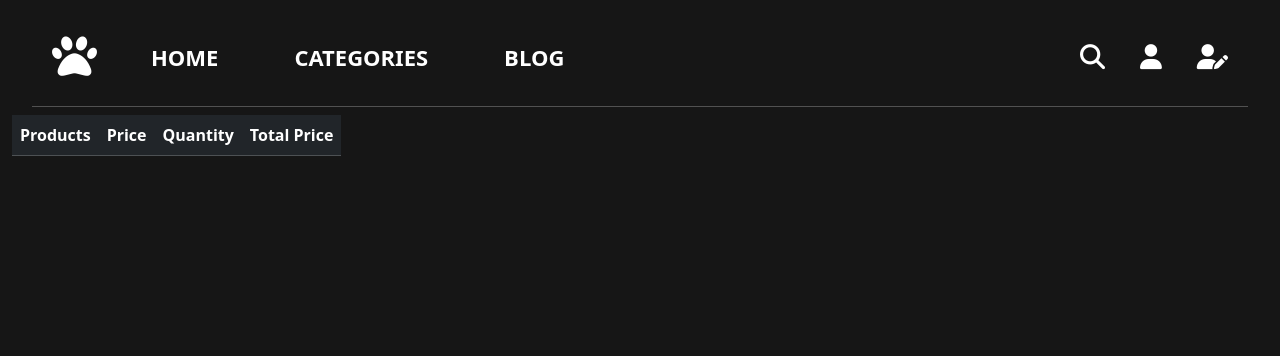
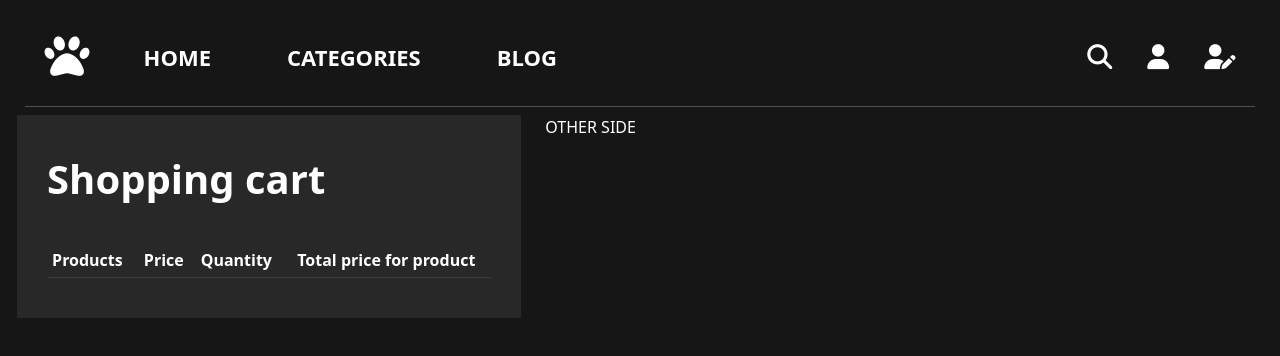
Before and after one commit to webinnerWB/wojciech-bojarski-portfolio, a Next.js app: page /store/order in a window 1280 px wide. Shown: the top 356 px of the page. Built offline with nearby package versions, Linux system fonts and the light colour scheme; no server answers; the database is empty.

Commit message:
shopping cart

```diff
--- a/components/services/store/ProductsContextProvider.tsx
+++ b/components/services/store/ProductsContextProvider.tsx
@@ -8,8 +8,9 @@ import React, {
 
 export interface ServiceProductsContextProps  {
     productsArray: object[],
-    getProductsArray: object[]
-    addProduct: (obj: object, index: number) => object[]
+    getProductsArray: object[],
+    $updateCounter: (id: number) => void,
+    $addProduct: (obj: object, index: number) => object[]
 }
 
 type productsContext = {
@@ -20,12 +21,18 @@ export const ProductsContext = createContext<ServiceProductsContextProps>({} as
 
 const ProductsContextProvider: FC<productsContext> = ({ children }) => {
     const [productsArray, setProductsArray] = useState<object[]>([])
-    const [getProductsArray, setGetProductsArray] = useState<object[]>([])
-    const addProduct = (obj: object, index: number) => {
+    const [getProductsArray, setGetProductsArray] = useState<any[]>([])
+    const $addProduct = (obj: object, index: number) => {
         const objAsString = JSON.stringify(obj)
         localStorage.setItem(`${index}${productsArray.length}4444988`, objAsString)
         setProductsArray(prevEl => [...prevEl, obj])
         return productsArray
+    }
+    const $updateCounter = (id: number) => {
+        setGetProductsArray(prevEl => {
+            const newArray = prevEl.filter(el => el.id !== id)
+            return newArray
+        })
     }
     useEffect(() => {
         setGetProductsArray([])
@@ -44,7 +51,8 @@ const ProductsContextProvider: FC<productsContext> = ({ children }) => {
     const contextValue: ServiceProductsContextProps = {
         productsArray,
         getProductsArray,
-        addProduct
+        $addProduct,
+        $updateCounter
     }
 
     return (
--- a/components/storeElements/Categories.tsx
+++ b/components/storeElements/Categories.tsx
@@ -28,8 +28,8 @@ const Categories: FC<categoryComponent> = ({ handleSearchResults, valuesArray }:
   }
 
   const categoryFilterHandler = ( value: string) => {
-    const value2: string = value.toLocaleLowerCase()
-    handleSearchResults(value2)
+    const categoryValue: string = value.toLocaleLowerCase()
+    handleSearchResults(categoryValue)
   }
   const removeCategoryFilter = (index: number) => {
     if(elIndex.includes(index)) {
--- a/components/storeElements/Header.tsx
+++ b/components/storeElements/Header.tsx
@@ -81,7 +81,7 @@ export const Header: FC<hederComponent> = ({handleSearchingValue, handleSearchRe
                                 ref={searchIntup}
                                 />
                             <i className={`fa-solid fa-magnifying-glass ${style.ico} ${isSearchVisible ? style.activeSearch : ''}`} onClick={toggleSearch}></i>
-                            { userLogged ?
+                            { userLogged && getProductsArray.length > 0 ?
                                 <Link  href="/store/order">
                                     <div className={`${style.shoppingWraper}`}>
                                         <i className={`fa-solid fa-cart-shopping ${style.ico} ${userLogged ? style.m0 : ''}`}></i>
--- a/components/storeElements/ProductOrdered.tsx
+++ b/components/storeElements/ProductOrdered.tsx
@@ -1,18 +1,59 @@
-import React, { useState, useEffect, useContext, FC } from "react";
+import React, { useState, useEffect, useContext, FC, Fragment } from "react";
 import { ServiceProductsContextProps, ProductsContext } from '../../components/services/store/ProductsContextProvider'
+import { useRouter } from "next/router";
 
 import style from '../../style/store.module.scss'
 const ProductOrdered: FC = () => {
 
     interface QuantityItem {
         id: number,
-        amount: number
+        amount: number,
+        price: number
     }
 
     const [localStorageDataProducts, setLocalStorageDataProducts] = useState<any[]>([])
-    const { productsArray, getProductsArray }:ServiceProductsContextProps = useContext(ProductsContext)
-    const [quantity, setQuantity] = useState<QuantityItem[]>([])
+    const { productsArray, getProductsArray, $updateCounter }:ServiceProductsContextProps = useContext(ProductsContext)
+    const [quantityObjects, setQuantityObjects] = useState<QuantityItem[]>([])
     const [objectsID, setObjectsID] = useState<number[]>([])
+    const [totalCost, setTotalCost] = useState<number>(0)
+    const router = useRouter()
+
+    const removeProduct = (id: number) => {
+        $updateCounter(id)
+        setLocalStorageDataProducts(prevEl => {
+            const newArrayLocalStorageDataProducts = prevEl.filter(currentEl => currentEl.id !== id)
+            return newArrayLocalStorageDataProducts
+        })
+        setQuantityObjects(prevEl => {
+            const newArrayLocalStorageDataProducts = prevEl.filter(currentEl => currentEl.id !== id)
+            return newArrayLocalStorageDataProducts
+        })
+        Object.keys(localStorage).forEach(key => {
+            const isNumberKey = Number(key)
+            if(!isNaN(isNumberKey)){
+                const itemKey = localStorage.getItem(key)
+                if(itemKey) {
+                    const product = JSON.parse(itemKey)
+                    if(product.id === id) {
+                        localStorage.removeItem(key)
+                    }
+                }
+            }
+        })
+        const arrayLength = localStorageDataProducts.length - 1
+        if(arrayLength === 0) {
+            router.push('/store')
+        }
+    }
+
+    useEffect(() => {
+        setTotalCost(0)
+        quantityObjects.forEach(obj => {
+            const singleProductCost = obj.amount * obj.price
+            singleProductCost.toFixed(2)
+            setTotalCost(prevCost => prevCost + singleProductCost)
+        })
+    }, [localStorageDataProducts, productsArray, quantityObjects, objectsID])
 
     useEffect(() => {
         setLocalStorageDataProducts([])
@@ -41,30 +82,34 @@ const ProductOrdered: FC = () => {
             const lengthArray = objectsID.filter(el => el === product.id)
             const newItem: QuantityItem = {
                 id: product.id,
-                amount: lengthArray.length
+                amount: lengthArray.length,
+                price: product.price
             }
-            setQuantity(prevEl => {
+            setQuantityObjects(prevEl => {
                 const newArray = prevEl.filter(item => item.id !== product.id)
                 return newArray
             })
-            setQuantity(prevEl => [...prevEl, newItem])
+            setQuantityObjects(prevEl => [...prevEl, newItem])
         })
-        console.log(`quantity: `, quantity)
-    }, [getProductsArray, localStorageDataProducts, productsArray, objectsID])
+        console.log(`quantity: `, quantityObjects)
+        console.log(`localStorageDataProducts: `, localStorageDataProducts)
+    }, [getProductsArray, localStorageDataProducts])
 
     let products = localStorageDataProducts.map((el, index) => (
-        <tr key={`${index}`}>
-            <th scope="row">
-                <div className={`d-lg-flex ${style.product}`}>
+        <tr key={`${index}`} className={`${style.borderBottom}`}>
+            <th scope="row" className={`${style.td}`}>
+                <div className={`d-lg-flex align-items-lg-center ${style.product}`}>
                     <img className={`${style.imgProduct}`} src={el.imgurl} />
-                    <p>{el.name}</p>
+                    <p className={`${style.name}`}>{el.name}</p>
                 </div>
             </th>
-            <td>{el.price}</td>
-            <td>{quantity[index] && el.id === quantity[index].id && quantity[index].amount}</td>
-            <td>{el.price}</td>
+            <td className={`${style.td}`}>{el.price}$</td>
+            <td className={`${style.td}`}>{quantityObjects[index] && el.id === quantityObjects[index].id && quantityObjects[index].amount}</td>
+            <td className={`${style.td}`}>{quantityObjects[index] && el.price * quantityObjects[index].amount}$</td>
+            <td onClick={() => removeProduct(el.id)}>x</td>
         </tr>
     ))
+
     return (
         <>
             { localStorageDataProducts
--- a/components/storeElements/SearchResults.tsx
+++ b/components/storeElements/SearchResults.tsx
@@ -15,7 +15,7 @@ const SearchResults: FC<results> = ({ valueSearch, results, valuesArray }: resul
     const noResultsRef = useRef<HTMLDivElement | null>(null);
     const span = useRef<HTMLSpanElement[] | null>([]);
 
-    const { addProduct }: ServiceProductsContextProps = useContext(ProductsContext)
+    const { $addProduct }: ServiceProductsContextProps = useContext(ProductsContext)
 
     const addingAnimation = (index: number) => {
       if(span.current?.[index]) {
@@ -27,7 +27,7 @@ const SearchResults: FC<results> = ({ valueSearch, results, valuesArray }: resul
     }
 
     const clickProductHandler = (result: object, index:number) => {
-      addProduct(result, index)
+      $addProduct(result, index)
       addingAnimation(index)
     }
 
--- a/pages/store/order.tsx
+++ b/pages/store/order.tsx
@@ -2,30 +2,35 @@ import React, { useState, useEffect, useContext, FC } from "react";
 import { ServiceProductsContextProps, ProductsContext } from '../../components/services/store/ProductsContextProvider'
 import ProductOrdered from '../../components/storeElements/ProductOrdered'
 import { Header } from '../../components/storeElements/Header'
-
-import style from '../../style/store.module.scss'
+import { useRouter  } from "next/router";
 import Methods from "@/components/services/DB/Methods";
 import SearchResults from "@/components/storeElements/SearchResults";
 
+import style from '../../style/store.module.scss'
+
 const OrderPage: FC = () => {
-    const { productsArray }: ServiceProductsContextProps = useContext(ProductsContext)
+    const { productsArray, getProductsArray }: ServiceProductsContextProps = useContext(ProductsContext)
     const { searchingValue, searchResults, valuesArray, $handleSearchingValue, $handleSearchResults } = Methods()
+
     useEffect(() => {
         document.body.style.backgroundColor = '#161616'
         document.body.style.color = '#ffffff'
     }, [])
     return (
-        <>
+        <div className="col-lg-12">
             <Header handleSearchingValue={$handleSearchingValue} handleSearchResults={$handleSearchResults}/>
-            <div className={`${style.orderWrapper} d-lg-flex`}>
-                <div>
-                    <table className="table table-striped table-dark">
+            <div className="row d-lg-flex">
+                <div className="col-lg-5">
+                    <div className={`${style.orderWrapper}`}>
+                        <div className={`table-responsive ${style.tableWrapper}`}>
+                            <h1 className={`${style.title}`}>Shopping cart</h1>
+                            <table className={`${style.tableCustom}`}>
                                 <thead>
-                            <tr>
-                                <th scope="col">Products</th>
-                                <th scope="col">Price</th>
-                                <th scope="col">Quantity</th>
-                                <th scope="col">Total Price</th>
+                                    <tr className={`${style.borderBottom}`}>
+                                        <th className={`${style.th}`} scope="col" >Products</th>
+                                        <th className={`${style.th} text-center`} scope="col">Price</th>
+                                        <th className={`${style.th} text-center`} scope="col">Quantity</th>
+                                        <th className={`${style.th} ${style.price} text-center`} scope="col">Total price for product</th>
                                     </tr>
                                 </thead>
                                 <tbody className={`${style.productList}`}>
@@ -34,8 +39,18 @@ const OrderPage: FC = () => {
                             </table>
                         </div>
                     </div>
+                </div>
+                <div className="col-lg-7">
+                    <div>
+                        <p>
+                            OTHER SIDE
+                        </p>
+                    </div>
+                </div>
+            </div>
+
             <SearchResults valueSearch={searchingValue} results={searchResults} valuesArray={valuesArray}/>
-        </>
+        </div>
     )
 }
 
--- a/style/store.module.scss
+++ b/style/store.module.scss
@@ -2,7 +2,7 @@
     background-color: transparent !important;
     .container {
         border-bottom: 1px solid rgb(255 255 255 / 25%);
-        width: 95%;
+        width: 98%;
         padding: 20px;
     }
     .paw {
@@ -419,14 +419,46 @@
 }
 
 .orderWrapper {
+    .tableWrapper {
+        background: #282828;
+        margin-left: 1%;
+        padding: 40px 30px;
+        .title {
+            font-weight: 700;
+            margin-bottom: 40px;
+        }
+        .tableCustom {
+            width: 100%;
+        }
+        .th {
+            padding: 5px;
+            &.price {
+                min-width: 190px;
+            }
+        }
+        .td {
+            min-width: 100px;
+            text-align: center;
+            vertical-align: middle;
+        }
+    }
+
     .productList {
         .product {
+            padding: 10px;
             .imgProduct {
-                width: 200px;
-                height: 200px;
+                width: 100px;
+                height: 100px;
                 border-radius: 12px;
                 margin-bottom: 10px;
+            }
+            .name {
+                margin: 0 20px;
+                text-transform: capitalize;
             }
         }
     }
 }
+.borderBottom {
+    border-bottom: 1px solid #3a3a3a;
+}
```
Lines whose indentation alone changed are shown as unchanged.
